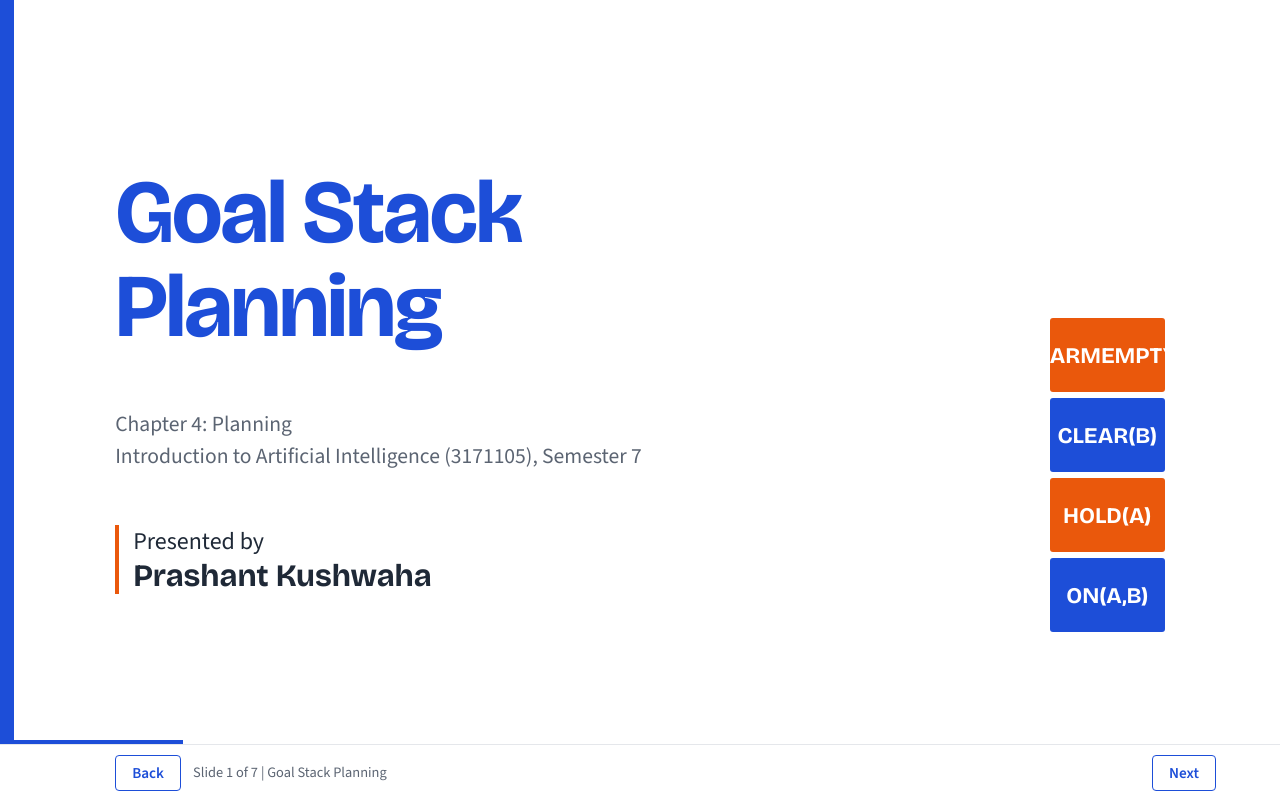
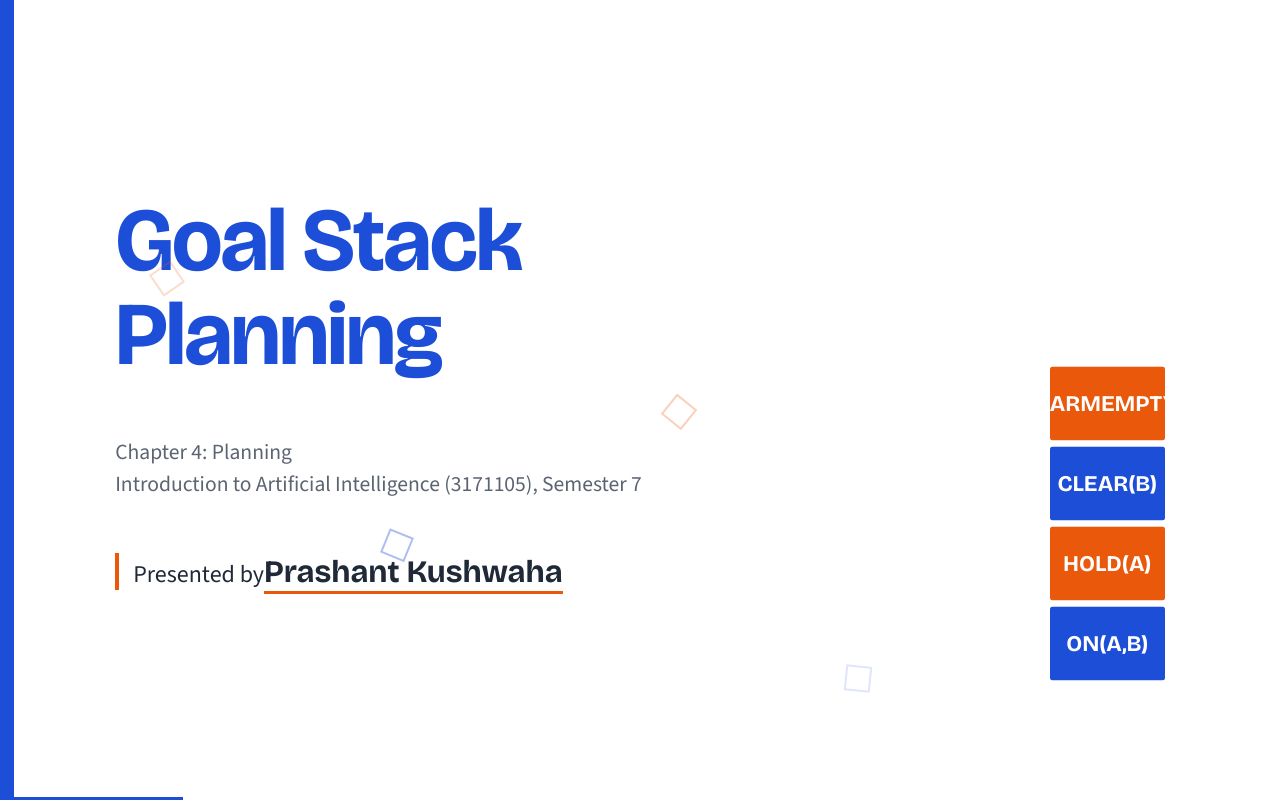
Before and after one commit to prashantgtu/GSP, a plain HTML site: page index.html in a window 1280 px wide. Shown: the top 800 px of the page. Drawn offline with nearby package versions, Linux system fonts and the light colour scheme.

Commit message:
Refactor slide and navigation elements in index.html

```diff
--- a/index.html
+++ b/index.html
@@ -11,10 +11,10 @@ box-sizing:border-box;padding-top:env(safe-area-inset-top,0px);padding-bottom:en
 html{scroll-padding-top:env(safe-area-inset-top,0px)}
 html,body{height:100%;margin:0;background:#fff;color:var(--ink);font-family:'Source Sans 3',system-ui,sans-serif;overflow:hidden;color-scheme:light}
 *{box-sizing:border-box}
-.slide{position:absolute;inset:0 0 56px 0;padding:5vh 7vw 3vh 9vw;display:flex;flex-direction:column;justify-content:center;
+.slide{position:absolute;inset:0;padding:5vh 7vw 7vh 9vw;display:flex;flex-direction:column;justify-content:center;
 opacity:0;visibility:hidden;transform:translateX(40px);transition:opacity .5s,transform .5s,visibility 0s .5s;overflow-y:auto;overflow-x:hidden}
 .slide.on{opacity:1;visibility:visible;transform:none;transition:opacity .5s,transform .5s}
-.slide::before{content:"";position:fixed;left:0;top:0;bottom:56px;width:14px;background:var(--c);transform:scaleY(0);transform-origin:top;transition:transform .8s ease .1s}
+.slide::before{content:"";position:fixed;left:0;top:0;bottom:0;width:14px;background:var(--c);transform:scaleY(0);transform-origin:top;transition:transform .8s ease .1s}
 .slide.on::before{transform:scaleY(1)}
 .or{--c:var(--or);--cl:var(--or-l)}.bl{--c:var(--bl);--cl:var(--bl-l)}
 .wrap{max-width:1040px;width:100%}
@@ -25,7 +25,7 @@ h3{font-family:'Bricolage Grotesque',sans-serif;font-size:1.15rem;margin:0 0 .3e
 p,li{font-size:clamp(1rem,1.9vw,1.3rem);line-height:1.5;margin:0 0 .6em}
 .sub{color:var(--mute);font-size:clamp(1rem,2vw,1.35rem)}
 .who{margin-top:2.2em;padding-left:14px;border-left:4px solid var(--or);font-size:clamp(1.1rem,2.2vw,1.5rem)}
-.who b{font-family:'Bricolage Grotesque',sans-serif;font-size:1.3em;display:block}
+.who b{font-family:'Bricolage Grotesque',sans-serif;font-size:1.3em;display:inline-block;position:relative}
 code,.p{font-family:ui-monospace,Menlo,Consolas,monospace;font-size:.88em;background:var(--cl);padding:1px 6px;border-radius:3px;white-space:nowrap}
 .cols{display:grid;grid-template-columns:repeat(auto-fit,minmax(240px,1fr));gap:2rem}
 .rule{border-top:3px solid var(--c);padding-top:.7rem}
@@ -68,13 +68,44 @@ td:first-child{font-weight:600}
 .on .hero-stack .b{animation:drop .7s cubic-bezier(.3,1.3,.5,1) forwards;animation-delay:calc(.5s + var(--i)*.35s)}
 @keyframes drop{0%{opacity:0;transform:translateY(-260px)}30%{opacity:1}100%{opacity:1;transform:none}}
 /* chrome */
-#bar{position:fixed;left:0;right:0;bottom:calc(env(safe-area-inset-bottom,0px));height:56px;display:flex;align-items:center;gap:12px;padding:0 5vw 0 9vw;background:#fff;border-top:1px solid var(--line);z-index:5}
-#bar .info{flex:1;color:var(--mute);font-size:.9rem}
-#bar button{font:600 .95rem 'Source Sans 3',sans-serif;border:1.5px solid var(--c,var(--bl));background:#fff;color:var(--c,var(--bl));padding:7px 16px;border-radius:4px;cursor:pointer}
-#bar button:hover{background:var(--c,var(--bl));color:#fff}
-#bar button:focus-visible{outline:3px solid var(--or);outline-offset:2px}
-#prog{position:fixed;left:0;bottom:calc(56px + env(safe-area-inset-bottom,0px));height:4px;background:var(--c,var(--bl));width:0;transition:width .5s,background .5s;z-index:6}
-@media(prefers-reduced-motion:reduce){*{animation-duration:.01s!important;transition-duration:.01s!important}}
+#nav{position:fixed;right:14px;bottom:calc(12px + env(safe-area-inset-bottom,0px));display:flex;align-items:center;gap:2px;opacity:0;transition:opacity .4s;z-index:6;font-size:.8rem;color:var(--mute);pointer-events:none}
+body.active #nav{opacity:.7;pointer-events:auto}
+#nav button{border:0;background:transparent;color:var(--mute);font-size:1.3rem;width:30px;height:30px;cursor:pointer;border-radius:50%;line-height:1}
+#nav button:hover{background:var(--line)}
+#nav button:focus-visible{outline:2px solid var(--or)}
+body:not(.active){cursor:none}
+#prog{position:fixed;left:0;bottom:0;height:3px;background:var(--c,var(--bl));width:0;transition:width .6s,background .5s;z-index:6}
+/* motion */
+.slide.past{transform:translateX(-40px)}
+.slide h1,.slide h2{clip-path:inset(0 100% 0 0)}
+.on h2{animation:wipe .8s cubic-bezier(.7,0,.2,1) .25s forwards}
+.on h1{animation:wipe 1.1s cubic-bezier(.7,0,.2,1) .3s forwards}
+@keyframes wipe{to{clip-path:inset(0 -5% 0 0)}}
+@keyframes rise{from{opacity:0;transform:translateY(18px)}to{opacity:1;transform:none}}
+@keyframes fromL{from{opacity:0;transform:translateX(-36px)}to{opacity:1;transform:none}}
+@keyframes fromR{from{opacity:0;transform:translateX(44px)}to{opacity:1;transform:none}}
+@keyframes land{from{opacity:0;transform:translateY(-130px)}to{opacity:1;transform:none}}
+@keyframes sweep{to{transform:scaleX(1)}}
+@keyframes bob{50%{transform:translateY(-9px)}}
+@keyframes drift{0%{transform:translateY(0) rotate(0);opacity:0}15%{opacity:.4}100%{transform:translateY(-100vh) rotate(100deg);opacity:0}}
+.on .wrap>p{animation:rise .6s .7s both}
+.on .cols>*{animation:rise .7s both;animation-delay:calc(.75s + var(--k,0)*.2s)}
+.on tr{animation:fromL .6s both;animation-delay:calc(.6s + var(--k,0)*.16s)}
+.on .rows>div{animation:fromR .6s both;animation-delay:calc(.7s + var(--k,0)*.22s)}
+.on .bw .b{animation:land .7s cubic-bezier(.3,1.4,.5,1) both;animation-delay:calc(.6s + var(--n,0)*.13s)}
+.on .sub{animation:rise .7s 1.1s both}
+.on .who{animation:rise .7s 1.5s both}
+.who b::after{content:"";position:absolute;left:0;bottom:-4px;height:3px;width:100%;background:var(--or);transform:scaleX(0);transform-origin:left}
+.on .who b::after{animation:sweep .9s cubic-bezier(.7,0,.2,1) 2.1s forwards}
+.on .hero-stack{animation:bob 5s ease-in-out 3.2s infinite}
+.sq{position:absolute;bottom:8vh;width:26px;height:26px;border:2px solid var(--or);opacity:0}
+.on .sq{animation:drift 9s linear infinite;animation-delay:calc(var(--i)*1.5s)}
+.tr.frag{transition:opacity .45s,transform .45s,background .5s}
+.tr.now{background:var(--cl)}
+.live{position:relative;width:180px;height:140px;border-bottom:3px solid var(--ink);margin-bottom:1rem}
+.lb{position:absolute;width:34px;height:34px;display:grid;place-items:center;font-weight:700;color:#fff;border-radius:3px;font-family:'Bricolage Grotesque',sans-serif;transition:left .7s cubic-bezier(.6,0,.3,1),bottom .7s cubic-bezier(.6,0,.3,1)}
+.lb.u{background:var(--bl)}.lb.o{background:var(--or)}
+@media(prefers-reduced-motion:reduce){*{animation-duration:.01s!important;animation-iteration-count:1!important;transition-duration:.01s!important}.sq{display:none}}
 </style>
 </head>
 <body>
@@ -86,6 +117,7 @@ td:first-child{font-weight:600}
     <p class="sub">Chapter 4: Planning<br>Introduction to Artificial Intelligence (3171105), Semester 7</p>
     <div class="who">Presented by<b>Prashant Kushwaha</b></div>
   </div>
+  <div aria-hidden="true"><span class="sq" style="left:12%;--i:0"></span><span class="sq" style="left:30%;--i:2;border-color:var(--bl)"></span><span class="sq" style="left:52%;--i:1"></span><span class="sq" style="left:66%;--i:3;border-color:var(--bl)"></span><span class="sq" style="left:82%;--i:4"></span></div>
   <div class="hero-stack" aria-hidden="true">
     <div class="b u" style="--i:0">ON(A,B)</div>
     <div class="b o" style="--i:1">HOLD(A)</div>
@@ -139,19 +171,19 @@ td:first-child{font-weight:600}
 </section>
 
 <!-- 5 Example -->
-<section class="slide bl">
+<section class="slide bl" data-sim>
   <div class="wrap">
     <h2>Worked example</h2>
     <div class="split">
       <div>
         <div class="pair">
-          <div><small>Start</small><div class="bw"><div class="col"><div class="b u">A</div><div class="b o">B</div></div><div class="col"><div class="b o">C</div></div><div class="col"><div class="b u">D</div></div></div></div>
+          <div><small id="lbl">Start</small><div class="live"><div class="lb u" data-k="A">A</div><div class="lb o" data-k="B">B</div><div class="lb o" data-k="C">C</div><div class="lb u" data-k="D">D</div></div></div>
         </div>
         <div class="pair">
           <div><small>Goal</small><div class="bw"><div class="col"><div class="b u">A</div><div class="b o">C</div></div><div class="col"><div class="b u">D</div><div class="b o">B</div></div></div></div>
         </div>
         <p style="font-size:.95rem;color:var(--mute)">Goal: <code>ON(C,A) ∧ ON(B,D) ∧ ARMEMPTY</code></p>
-        <p style="font-size:.85rem;color:var(--mute)">Press Next to step through the stack.</p>
+        <p style="font-size:.85rem;color:var(--mute)">Click or press the right arrow to step through.</p>
       </div>
       <div>
         <div class="tr frag"><i>1</i><span>Push the goal and its parts. Top is <code>ON(C,A)</code>, so plan <code>STACK(C,A)</code>, which needs <code>CLEAR(A)</code> and <code>HOLDING(C)</code>.</span></div>
@@ -215,41 +247,55 @@ td:first-child{font-weight:600}
 </section>
 
 <div id="prog"></div>
-<div id="bar">
-  <button id="pv" aria-label="Previous">Back</button>
-  <div class="info" id="info"></div>
-  <button id="nx" aria-label="Next">Next</button>
-</div>
+<div id="nav"><button id="pv" aria-label="Previous slide">&lsaquo;</button><span id="info"></span><button id="nx" aria-label="Next slide">&rsaquo;</button></div>
 
 <script>
 (function(){
-  var S=[].slice.call(document.querySelectorAll('.slide')),i=0,root=document.documentElement;
+  var S=[].slice.call(document.querySelectorAll('.slide')),i=0,root=document.documentElement,idle;
+  var lb=[].slice.call(document.querySelectorAll('.lb')),lbl=document.getElementById('lbl'),tm=[],P={};
+  var ST=[{},{},{B:[0,2.6]},[{B:[3,0]},{C:[1,2.6]}],{C:[0,1]},[{B:[3,2.6]},{B:[2,1]}]];
+  document.querySelectorAll('.cols,.rows,table tbody').forEach(function(g){[].forEach.call(g.children,function(c,k){c.style.setProperty('--k',k)})});
+  document.querySelectorAll('.bw').forEach(function(w){[].forEach.call(w.querySelectorAll('.b'),function(b,k){b.style.setProperty('--n',k)})});
   function fr(s){return [].slice.call(s.querySelectorAll('.frag'))}
-  function color(s){return s.classList.contains('or')?'var(--or)':'var(--bl)'}
+  function shown(s){return fr(s).filter(function(e){return e.classList.contains('show')})}
+  function put(o){for(var k in o)P[k]=o[k];lb.forEach(function(e){var p=P[e.dataset.k];e.style.left=p[0]*46+'px';e.style.bottom=p[1]*36+'px'})}
+  function sim(){
+    if(!S[i].hasAttribute('data-sim'))return;
+    var n=shown(S[i]).length;tm.forEach(clearTimeout);tm=[];
+    P={};put({A:[0,0],B:[0,1],C:[1,0],D:[2,0]});
+    for(var s=2;s<n;s++)[].concat(ST[s]).forEach(put);
+    [].concat(ST[n]||[]).forEach(function(o,j){tm.push(setTimeout(function(){put(o)},j*800))});
+    lbl.textContent=n<2?'Start':n>=6?'Goal reached':'After step '+n;
+  }
+  function mark(){var f=fr(S[i]),sh=shown(S[i]);f.forEach(function(e){e.classList.remove('now')});if(sh.length)sh[sh.length-1].classList.add('now');sim()}
   function show(n){
     i=Math.max(0,Math.min(S.length-1,n));
-    S.forEach(function(s,k){s.classList.toggle('on',k===i)});
-    var c=color(S[i]);root.style.setProperty('--c',c);
+    S.forEach(function(s,k){s.classList.toggle('on',k===i);s.classList.toggle('past',k<i)});
+    root.style.setProperty('--c',S[i].classList.contains('or')?'var(--or)':'var(--bl)');
     document.getElementById('prog').style.width=((i+1)/S.length*100)+'%';
-    document.getElementById('info').textContent='Slide '+(i+1)+' of '+S.length+'  |  Goal Stack Planning';
-    S[i].scrollTop=0;
+    document.getElementById('info').textContent=(i+1)+' / '+S.length;
+    S[i].scrollTop=0;mark();
   }
   function next(){
     var f=fr(S[i]).filter(function(e){return !e.classList.contains('show')});
-    if(f.length){f[0].classList.add('show');return}
+    if(f.length){f[0].classList.add('show');mark();return}
     if(i<S.length-1)show(i+1);
   }
   function prev(){
-    var f=fr(S[i]).filter(function(e){return e.classList.contains('show')});
-    if(f.length){f[f.length-1].classList.remove('show');return}
-    if(i>0){show(i-1);fr(S[i]).forEach(function(e){e.classList.add('show')})}
+    var sh=shown(S[i]);
+    if(sh.length){sh[sh.length-1].classList.remove('show');mark();return}
+    if(i>0){show(i-1);fr(S[i]).forEach(function(e){e.classList.add('show')});mark()}
   }
-  document.getElementById('nx').onclick=next;
-  document.getElementById('pv').onclick=prev;
+  function wake(){document.body.classList.add('active');clearTimeout(idle);idle=setTimeout(function(){document.body.classList.remove('active')},2200)}
+  ['mousemove','touchstart','keydown'].forEach(function(ev){document.addEventListener(ev,wake,{passive:true})});
+  document.getElementById('nx').onclick=function(e){e.stopPropagation();next()};
+  document.getElementById('pv').onclick=function(e){e.stopPropagation();prev()};
+  document.addEventListener('click',function(e){if(!e.target.closest('#nav'))next()});
   document.addEventListener('keydown',function(e){
     if(['ArrowRight','ArrowDown','PageDown',' ','Enter'].indexOf(e.key)>-1){e.preventDefault();next()}
     else if(['ArrowLeft','ArrowUp','PageUp'].indexOf(e.key)>-1){e.preventDefault();prev()}
     else if(e.key==='Home')show(0);else if(e.key==='End')show(S.length-1);
+    else if(e.key==='f'||e.key==='F'){try{document.fullscreenElement?document.exitFullscreen():root.requestFullscreen()}catch(x){}}
   });
   var x0=null;
   document.addEventListener('touchstart',function(e){x0=e.touches[0].clientX},{passive:true});
```
